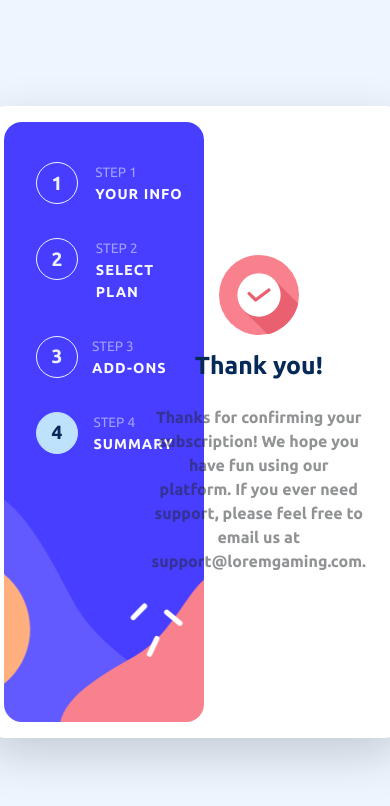
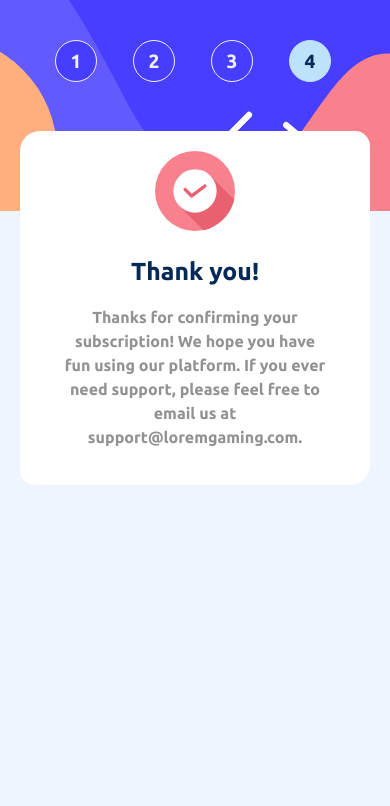
Before and after one commit to Aveshkhan/multi-steps-form, a React (Create React App) app: page /thankYou in a window 390 px wide. Shown: the top 806 px of the page. Built offline with nearby package versions, Linux system fonts and the light colour scheme.

Commit message:
added responsivness

```diff
--- a/src/App.css
+++ b/src/App.css
@@ -319,3 +319,98 @@ body {
   gap: 1rem;
   text-align: center;
 }
+
+
+
+
+/* ============================  responsive   =============================== */
+
+/* // `sm` applies to x-small devices (portrait phones, less than 576px) */
+@media (max-width: 575.98px) {
+
+ }
+
+/* // `md` applies to small devices (landscape phones, less than 768px) */
+@media (max-width: 767.98px) {
+  .stepLeftContent {
+    background: url('./assets/images/bg-sidebar-mobile.svg')no-repeat center center/cover;
+    max-width: 100%;
+    height: 100%;
+    min-height: 160px;
+    border-radius: 0;
+  }
+  .stepsContent>.col-md-4{
+    height: 25%;
+  }
+  .stepLeftContent ul{
+    flex-direction: row;
+    justify-content: center;
+    gap: 0;
+  }
+  .stepsNumber , .stepsName{
+    display: none;
+  }
+  .stepsRightContent{
+    height: 75%;
+    padding: 0px 0px;
+  }
+  .stepsRightContent form{
+    position: relative;
+    justify-content: flex-end !important;
+    align-items: center;
+  }
+  .stepMiddleContentMobile{
+    position: absolute;
+    background-color: #fff;
+    top: -80px;
+    padding: 20px;
+    border-radius: 20px 15px;
+    margin: 0 20px;
+  }
+  .container-md {
+    align-items: unset;
+  }
+  .stepsContent{
+    background-color: transparent;
+    box-shadow: none !important;
+  }
+  .stepsRightBottomContent {
+    width: 100%;
+    background-color: #fff;
+    padding: 20px 20px;
+  }
+  .planSelectionRadio{
+    gap: 12px;
+  }
+  .planSelectionRadio .cardSelection{
+    flex-direction: row;
+    align-items: center;
+    gap: 16px;
+  }
+  .cardSelectionImg{
+    margin-bottom: 0;
+
+  }
+  .addsOnsCards {
+    gap: 16px;
+  }
+  .thankYou form{
+    width: 100%;
+  }
+  .thankYou .stepMiddleContentMobile{
+    display: flex;
+    flex-direction: column;
+    justify-content: center;
+    align-items: center;
+    gap: 10px;
+  }
+ }
+
+/* // `lg` applies to medium devices (tablets, less than 992px) */
+@media (max-width: 991.98px) {  }
+
+/* // `xl` applies to large devices (desktops, less than 1200px) */
+@media (max-width: 1199.98px) {  }
+
+/* // `xxl` applies to x-large devices (large desktops, less than 1400px) */
+@media (max-width: 1399.98px) {  }
--- a/src/components/FinishingUp.jsx
+++ b/src/components/FinishingUp.jsx
@@ -62,9 +62,9 @@ const FinishingUp = () => {
 
     return (
         <div>
-            <div className="container center min-vh-100">
-                <div className="stepsContent row shadow-lg p-3">
-                    <div className="col-4 px-0">
+            <div className="container-md center min-vh-100">
+                <div className="stepsContent row shadow-lg p-md-3 p-sm-0">
+                    <div className="col-md-4 col-sm-12 px-0">
                         <div className="stepLeftContent">
                             <ul>
                                 <li className='row'>
@@ -106,7 +106,9 @@ const FinishingUp = () => {
                             </ul>
                         </div>
                     </div>
-                    <div className="col-8 finishingUp stepsRightContent">
+                    <div className="col-md-8 col-sm-12 finishingUp stepsRightContent">
+                    <form className='d-flex flex-column justify-content-between h-100'>
+                    <div className='stepMiddleContentMobile'>
                         <div className="stepRightTopContent mb-4">
                             <h2 className='stepsHeadingName'>Finishing Up</h2>
                             <p className='stepsSubHeading'>Double-check everything looks OK before confirming.</p>
@@ -157,13 +159,13 @@ const FinishingUp = () => {
                                 </div>
                             </div>
                         </div>
-
+                    </div>
 
                         <div className="stepsRightBottomContent">
                             <NavLink className="btn border-0 text-black-50 fw-bold" to="/pickAddOns">Go Back</NavLink>
                             <button className="btn btn-primary" onClick={thankyouSubmit}>Confirm</button>
                         </div>
-
+                    </form>
                     </div>
                 </div>
             </div>
--- a/src/components/PersonalInfo.jsx
+++ b/src/components/PersonalInfo.jsx
@@ -24,9 +24,9 @@ const PersonalInfo = () => {
 
     return (
         <div>
-            <div className="container center min-vh-100">
-                <div className="stepsContent row shadow-lg p-3">
-                    <div className="col-4 px-0">
+            <div className="container-md center min-vh-100">
+                <div className="stepsContent row shadow-lg p-md-3 p-sm-0">
+                    <div className="col-md-4 col-sm-12 px-0">
                         <div className="stepLeftContent">
                             <ul>
                                 <li className='row'>
@@ -68,10 +68,12 @@ const PersonalInfo = () => {
                             </ul>
                         </div>
                     </div>
-                    <div className="col-8 personalInfo stepsRightContent">
+                    <div className="col-md-8 col-sm-12 personalInfo stepsRightContent">
                         <Formik initialValues={{ name: "", email: "", phoneNumber: "" }} validationSchema={personalInfoFormSchema} onSubmit={submit}>
                             {({touched, errors}) => (
                                 <Form className='d-flex flex-column justify-content-between h-100'>
+                                <div className='stepMiddleContentMobile'>
+
                                     <div className="stepRightTopContent mb-4">
                                         <h2 className='stepsHeadingName'>Personal info</h2>
                                         <p className='stepsSubHeading'>Please provide your name, email address, and phone number</p>
@@ -95,6 +97,7 @@ const PersonalInfo = () => {
                                         </div>
 
                                     </div>
+                                    </div>
 
                                     <div className="stepsRightBottomContent mt-5">
                                         <button type='submit' className="btn btn-primary">Next Step</button>
--- a/src/components/PickAddOns.jsx
+++ b/src/components/PickAddOns.jsx
@@ -136,9 +136,9 @@ const PickAddOns = () => {
 
   return (
     <div>
-      <div className="container center min-vh-100">
-        <div className="stepsContent row shadow-lg p-3">
-          <div className="col-4 px-0">
+      <div className="container-md center min-vh-100">
+        <div className="stepsContent row shadow-lg p-md-3 p-sm-0">
+          <div className="col-md-4 col-sm-12 px-0">
             <div className="stepLeftContent">
               <ul>
                 <li className='row'>
@@ -180,10 +180,11 @@ const PickAddOns = () => {
               </ul>
             </div>
           </div>
-          <div className="col-8 addOns stepsRightContent">
+          <div className="col-md-8 col-sm-12 addOns stepsRightContent">
             <Formik initialValues={initialValues} onSubmit={submit}>
               {({ errors }) => (
                 <Form className='d-flex flex-column justify-content-between h-100'>
+                <div className='stepMiddleContentMobile'>
                   <div className="stepRightTopContent mb-4">
                     <h2 className='stepsHeadingName'>Pick add-ons</h2>
                     <p className='stepsSubHeading'>Add-ons help enhance your gaming experience.</p>
@@ -227,7 +228,7 @@ const PickAddOns = () => {
                       </label>
                     </div>
                   </div>
-
+                </div>
                   <div className="stepsRightBottomContent">
                     <NavLink className="btn border-0 text-black-50 fw-bold" to="/selectyourplan">Go Back</NavLink>
                     <button type='submit' className="btn btn-primary" >Next Step</button>
--- a/src/components/SelectYourPlan.jsx
+++ b/src/components/SelectYourPlan.jsx
@@ -37,9 +37,9 @@ const SelectYourPlan = () => {
 
   return (
     <div>
-      <div className="container center min-vh-100">
-        <div className="stepsContent row shadow-lg p-3">
-          <div className="col-4 px-0">
+      <div className="container-md center min-vh-100">
+        <div className="stepsContent row shadow-lg p-md-3 p-sm-0">
+          <div className="col-md-4 col-sm-12 px-0">
             <div className="stepLeftContent">
               <ul>
                 <li className='row'>
@@ -81,41 +81,49 @@ const SelectYourPlan = () => {
               </ul>
             </div>
           </div>
-          <div className="col-8 selectPlan stepsRightContent">
+          <div className="col-md-8 col-sm-12 selectPlan stepsRightContent">
             <Formik initialValues={{ plan: "" }} validationSchema={selectYourPlanSchema} onSubmit={submitSelectYourPlan}>
               {({ values }) => (
                 <Form className='d-flex flex-column justify-content-between h-100'>
+                <div className='stepMiddleContentMobile'>
+
                   <div className="stepRightTopContent mb-4">
                     <h2 className='stepsHeadingName'>Select your plan</h2>
                     <p className='stepsSubHeading'>You have the option of monthly or yearly billing.</p>
                   </div>
                   <div className="stepsRightInnerContent">
-                    <div className="row mb-5">
-                      <div className="col-4">
+                    <div className="planSelectionRadio row mb-5">
+                      <div className="col-md-4 col-sm-12">
                         <Field type="radio" className="btn-check" name='plan' value="1" id="btn-check-outlined" autoComplete="off" />
                         <label className="btn cardSelection" htmlFor="btn-check-outlined">
                           <img className='cardSelectionImg' src={arcadeIcon} alt="arcadeIcon" />
+                          <div className="text-start">
                           <p className='cardSelectionHeader mb-0'>Arcade</p>
                           <p className='cardSelectionPrice mb-0'>${planDuration === true ? "90/yr" : "9/mo"}</p>
                           <p className='cardSelectionYearlyDiscount mb-0'>{planDuration === true && "2 months free"}</p>
+                          </div>
                         </label>
                       </div>
-                      <div className="col-4">
+                      <div className="col-md-4 col-sm-12">
                         <Field type="radio" className="btn-check" name='plan' value="2" id="btn-check-outlined2" autoComplete="off" />
                         <label className="btn cardSelection" htmlFor="btn-check-outlined2">
                           <img className='cardSelectionImg' src={advanceIcon} alt="advanceIcon" />
+                          <div className="text-start">
                           <p className='cardSelectionHeader mb-0'>Advanced</p>
                           <p className='cardSelectionPrice mb-0'>${planDuration === true ? "120/yr" : "12/mo"}</p>
                           <p className='cardSelectionYearlyDiscount mb-0'>{planDuration === true && "2 months free"}</p>
+                          </div>
                         </label>
                       </div>
-                      <div className="col-4">
+                      <div className="col-md-4 col-sm-12">
                         <Field type="radio" className="btn-check" name='plan' value="3" id="btn-check-outlined3" autoComplete="off" />
                         <label className="btn cardSelection" htmlFor="btn-check-outlined3">
                           <img className='cardSelectionImg' src={proIcon} alt="proIcon" />
+                          <div className="text-start">
                           <p className='cardSelectionHeader mb-0'>Pro</p>
                           <p className='cardSelectionPrice mb-0'>${planDuration === true ? "150/yr" : "15/mo"}</p>
                           <p className='cardSelectionYearlyDiscount mb-0'>{planDuration === true && "2 months free"}</p>
+                          </div>
                         </label>
                       </div>
                     </div>
@@ -128,7 +136,7 @@ const SelectYourPlan = () => {
                     </div>
 
                   </div>
-
+                </div>
                   <div className="stepsRightBottomContent mt-5">
                     <NavLink className="btn border-0 text-black-50 fw-bold" to="/">Go Back</NavLink>
                     <button className="btn btn-primary" type='submit' >Next Step</button>
--- a/src/components/ThankYou.jsx
+++ b/src/components/ThankYou.jsx
@@ -4,9 +4,9 @@ import checkIcon from '../assets/images/icon-thank-you.svg'
 const ThankYou = () => {
   return (
     <div>
-        <div className="container center min-vh-100">
-                <div className="stepsContent row shadow-lg p-3">
-                    <div className="col-4 px-0">
+        <div className="container-md center min-vh-100">
+                <div className="stepsContent row shadow-lg p-md-3 p-sm-0">
+                    <div className="col-md-4 col-sm-12 px-0">
                         <div className="stepLeftContent">
                             <ul>
                                 <li className='row'>
@@ -48,12 +48,16 @@ const ThankYou = () => {
                             </ul>
                         </div>
                     </div>
-                    <div className="col-8 thankYou stepsRightContent">
+                    <div className="col-md-8 col-sm-12 thankYou stepsRightContent">
+                    <form className='d-flex flex-column justify-content-center h-100'>
 
-                        <img src={checkIcon} alt="" />
+                    <div className='stepMiddleContentMobile'>
+
+                        <img src={checkIcon} className='mb-3' alt="" />
                         <h2 className='stepsHeadingName txtDark'>Thank you!</h2>
                         <p className='text-body-tertiary fw-semibold px-4'>Thanks for confirming your subscription! We hope you have fun using our platform. If you ever need support, please feel free to email us at support@loremgaming.com.</p>
-
+                    </div>
+                    </form>
                     </div>
                 </div>
             </div>
```
